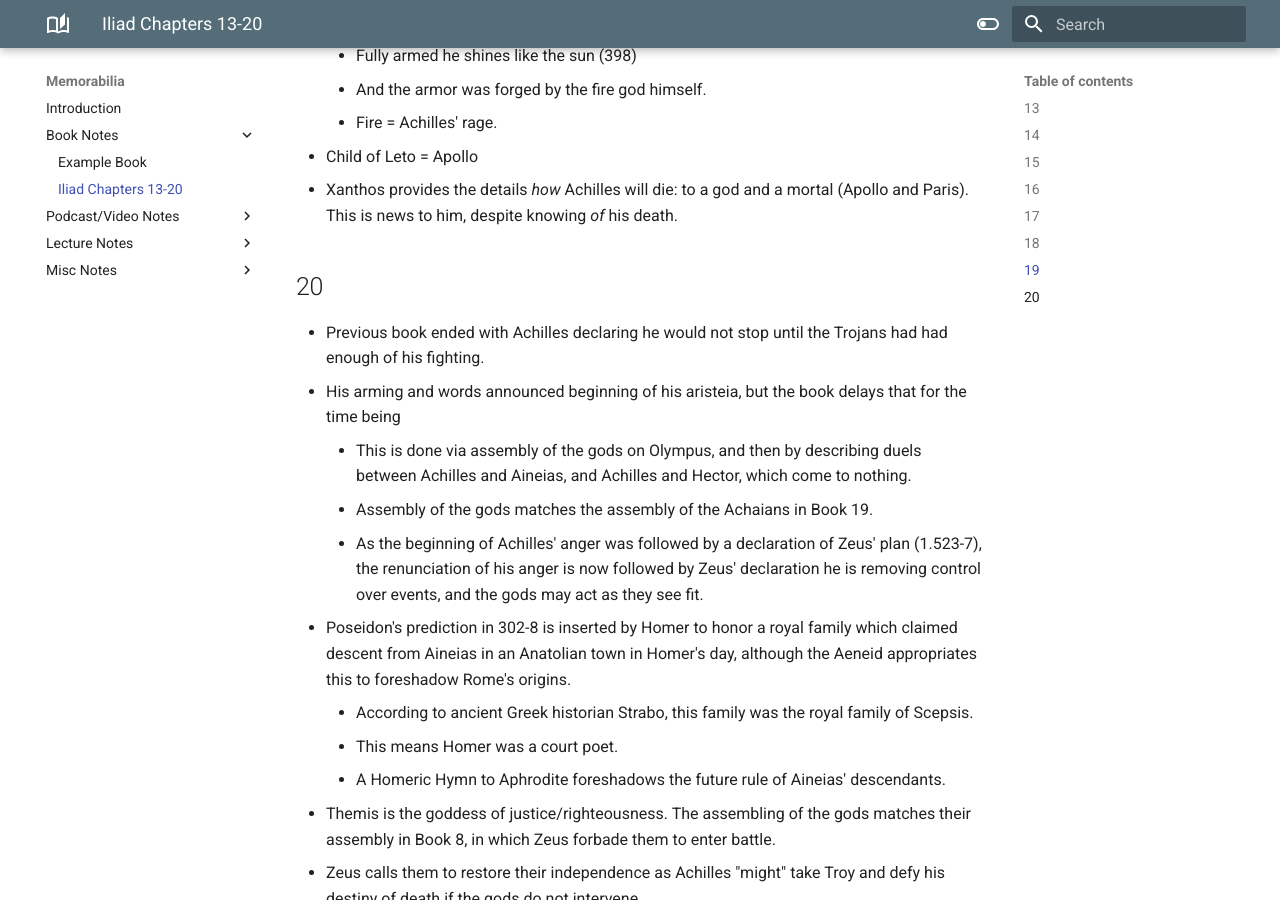
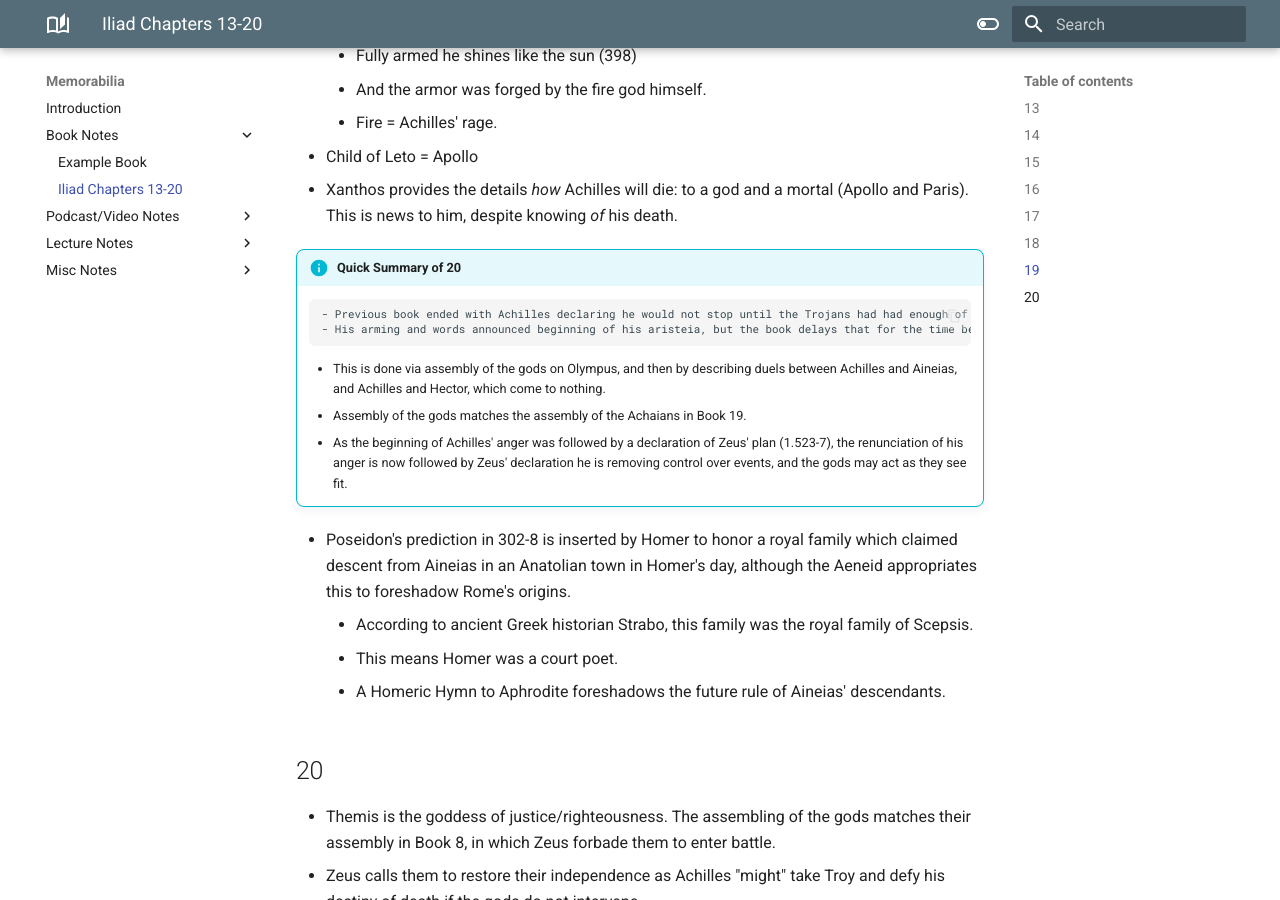
Before and after one commit to beyondgoodevil/memorabilia, an MkDocs documentation site: the page built from docs/book_notes/iliad_13-20.md, in a window 1280 px wide and 900 px high, scrolled down 17895 px. Built offline with MkDocs 1.6.1 and Material for MkDocs 9.7.7, drawn with Linux system fonts in a browser that asks for light colours.

Commit message:
Added info box for 20

```diff
--- a/docs/book_notes/iliad_13-20.md
+++ b/docs/book_notes/iliad_13-20.md
@@ -392,10 +392,10 @@
 - Child of Leto = Apollo
 - Xanthos provides the details *how* Achilles will die: to a god and a mortal (Apollo and Paris). This is news to him, despite knowing *of* his death.
 
-## 20
+!!! info "Quick Summary of 20"
 
-- Previous book ended with Achilles declaring he would not stop until the Trojans had had enough of his fighting.
-- His arming and words announced beginning of his aristeia, but the book delays that for the time being
+        - Previous book ended with Achilles declaring he would not stop until the Trojans had had enough of his fighting.
+        - His arming and words announced beginning of his aristeia, but the book delays that for the time being
 	- This is done via assembly of the gods on Olympus, and then by describing duels between Achilles and Aineias, and Achilles and Hector, which come to nothing.
 	- Assembly of the gods matches the assembly of the Achaians in Book 19.
 	- As the beginning of Achilles' anger was followed by a declaration of Zeus' plan (1.523-7), the renunciation of his anger is now followed by Zeus' declaration he is removing control over events, and the gods may act as they see fit.
@@ -403,6 +403,8 @@
 	- According to ancient Greek historian Strabo, this family was the royal family of Scepsis.
 	- This means Homer was a court poet.
 	- A Homeric Hymn to Aphrodite foreshadows the future rule of Aineias' descendants.
+
+## 20
 
 - Themis is the goddess of justice/righteousness. The assembling of the gods matches their assembly in Book 8, in which Zeus forbade them to enter battle.
 - Zeus calls them to restore their independence as Achilles "might" take Troy and defy his destiny of death if the gods do not intervene.
```
